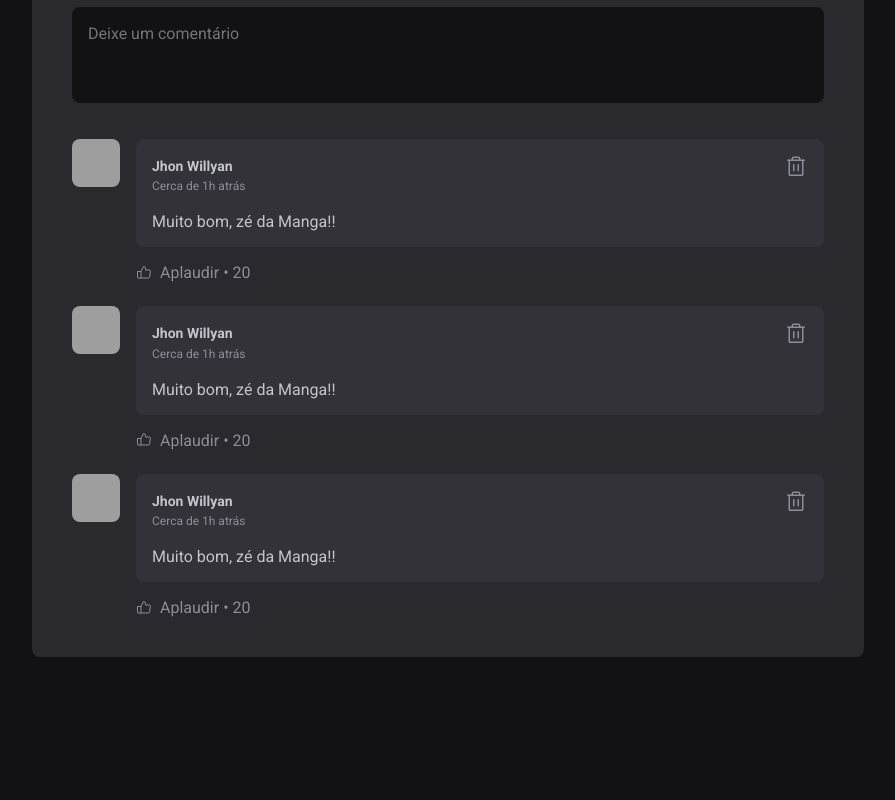
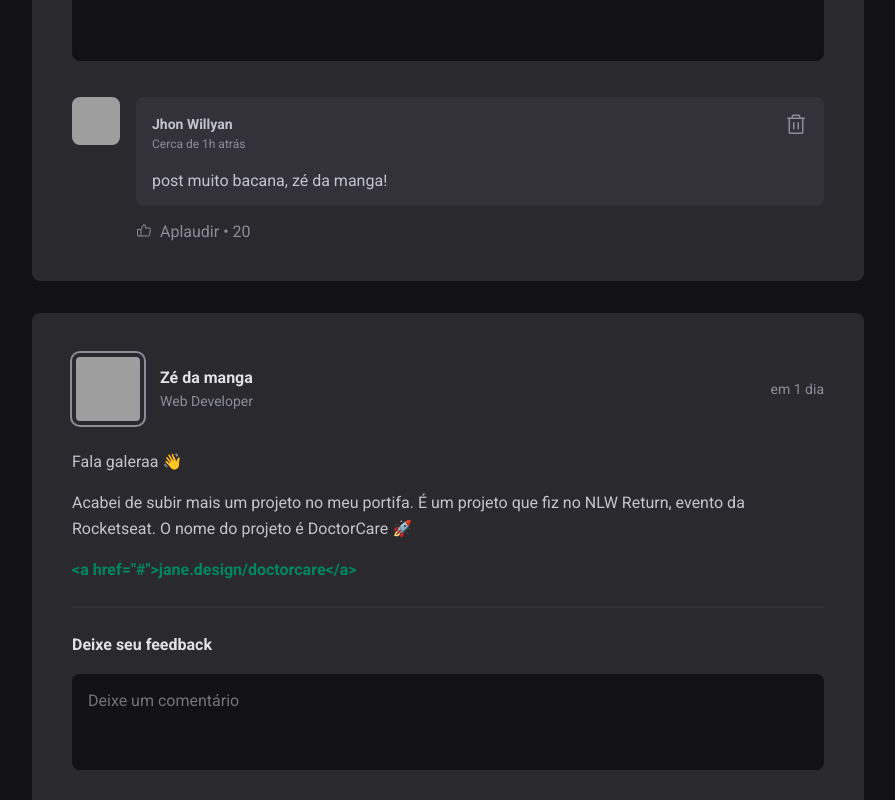
Before and after one commit to jhonanttan/feed_posts_react, a React (Vite) app in the folder projeto/: page / in a window 1280 px wide. Shown: the part 500-1300 px from the top of the page, without its empty margins (336-1231 px from the left). Before the commit the page ends 1189 px from the top, so only its background shows below. Built offline with nearby package versions, Linux system fonts and the light colour scheme; grey boxes are pictures that could not be loaded.

Commit message:
Aplicando comentários dinamicos com o usestates do react

```diff
--- a/projeto/package.json
+++ b/projeto/package.json
@@ -10,6 +10,7 @@
     "preview": "vite preview"
   },
   "dependencies": {
+    "date-fns": "^2.30.0",
     "phosphor-react": "^1.4.1",
     "react": "^18.2.0",
     "react-dom": "^18.2.0"
--- a/projeto/src/App.jsx
+++ b/projeto/src/App.jsx
@@ -4,6 +4,43 @@
 
 import './global.css';
 import styles from './App.module.css';
+
+
+// author: { avatar_url: "", name: "", role: ""}
+// publishedAt: Date
+// content: String
+
+const posts = [
+  {
+    id: 1,
+    author: {
+      avatarUrl: 'http://github.com/jhonanttan.png',
+      name: 'Jhon',
+      role: 'Web Developer'
+    },
+    content: [
+      { type: 'paragraph', content: 'Fala galeraa 👋',},
+      { type: 'paragraph', content: 'Acabei de subir mais um projeto no meu portifa. É um projeto que fiz no NLW Return, evento da Rocketseat. O nome do projeto é DoctorCare 🚀', },
+      { type: 'link', content: '<a href="#">jane.design/doctorcare</a>' },
+    ],
+    publishedAt: new Date('2023-10-16 20:00:00'),
+  },
+  {
+    id: 2,
+    author: {
+      avatarUrl: 'http://github.com/jhonanttan.png',
+      name: 'Zé da manga',
+      role: 'Web Developer'
+    },
+    content: [
+    { type: 'paragraph', content: 'Fala galeraa 👋',},
+    { type: 'paragraph', content: 'Acabei de subir mais um projeto no meu portifa. É um projeto que fiz no NLW Return, evento da Rocketseat. O nome do projeto é DoctorCare 🚀', },
+    { type: 'link', content: '<a href="#">jane.design/doctorcare</a>' }
+    ],
+    publishedAt: new Date('2023-10-17 20:00:00'),
+  },
+];
+
 
 export function App() {
   return (
@@ -13,10 +50,15 @@
     <div className={styles.wrapper}>
       <Sidebar />
       <main>
-    <Post
-      author="Jhon GOSTOSO"
-      content="Lorem ipsum dolor sit amet consectetur adipisicing elit. Nobis quibusdam repellat expedita autem nisi veniam vero, obcaecati eveniet dolore aliquam iste eius fugit velit dolorum magnam. Ullam sapiente illo sequi!"
-    />
+        {posts.map(post => {
+          return (
+            <Post
+              author={post.author}
+              content={post.content}
+              publishedAt={post.publishedAt}
+            />
+          )
+        })}
       </main>
     </div>
 
--- a/projeto/src/components/Comment.jsx
+++ b/projeto/src/components/Comment.jsx
@@ -2,7 +2,7 @@
 import styles from './Comment.module.css';
 import { Avatar } from './Avatar';
 
-export function Comment() {
+export function Comment( { content } ) {
     return (
         <div className={styles.comment}>
             <Avatar hasBorder={false} src="https://avatars.githubusercontent.com/u/108599288?v=4" alt="" />
@@ -21,7 +21,7 @@
                     </header>
 
                     <p>
-                        Muito bom, zé da Manga!!
+                        {content}
                     </p>
                 </div>
 
--- a/projeto/src/components/Post.jsx
+++ b/projeto/src/components/Post.jsx
@@ -1,44 +1,77 @@
+import { format, formatDistanceToNow } from 'date-fns';
+import ptBR from 'date-fns/locale/pt-BR';
+
 import { Avatar } from './Avatar';
 import { Comment } from './Comment';
 import styles from './Post.module.css';
+import { useState } from 'react';
 
-export function Post() {
+
+export function Post({ author, publishedAt, content }) {
+    const [comments, setComments  ] = useState([
+       'post muito bacana, zé da manga!'
+    ])
+
+    const [newCommentText, setNewCommentText] = useState('')
+
+    const publishedDateFormatted = format(publishedAt, "d 'de' LLLL 'às' HH:mm'h'", {
+        locale: ptBR,
+    });
+
+    const publishedDateRelativeToNow = formatDistanceToNow(publishedAt, {
+        locale: ptBR,
+        addSuffix: true,
+
+    })
+
+    function handleCreateNewComment(event) {
+        event.preventDefault();
+        setComments([...comments, newCommentText])
+        setNewCommentText('')
+    }
+
+    function handleNewCommentChange() {
+        setNewCommentText(event.target.value);
+    }
+
     return (
         <article className={styles.post}>
             <header>
                 <div className={styles.author}>
-                    <Avatar src="https://avatars.githubusercontent.com/u/108599288?v=4" alt="" />
+                    <Avatar src={author.avatarUrl} alt="" />
                     <div className={styles.authorInfo}>
-                        <strong>Jhonanttan Willyan</strong>
-                        <span>Web developer</span>
+                        <strong>{author.name}</strong>
+                        <span>{author.role}</span>
                     </div>
                 </div>
 
 
-                <time title='15 de Outubro às 11:51' dateTime='2023-15-10 11:51:30'>Públicado há 1h</time>
+                <time title='15 de Outubro às 11:51' dateTime={publishedAt.toISOString}>
+                    {publishedDateRelativeToNow}
+                </time>
+
             </header>
 
             <div className={styles.content}>
-            <p>Fala galeraa 👋</p>
-
-            <p>Acabei de subir mais um projeto no meu portifa. É um projeto que fiz no NLW Return, evento da Rocketseat. O nome do projeto é DoctorCare 🚀</p>
-
-            <p><a href="#">jane.design/doctorcare</a></p>
-
-            <p>
-                <a href="#">#novoprojeto </a> {' '}
-                <a href="#">#nlw </a> {' '}
-                <a href="#">#rocketseat</a> {' '}
-            </p>
+            {content.map(line => {
+                if (line.type === 'paragraph') {
+                    return <p>{line.content}</p>;
+                } else if (line.type === 'link') {
+                    return <p> <a href="">{line.content}</a> </p>;
+                }
+            })}
 
             </div>
 
 
-            <form className={styles.commentForm}>
+            <form onSubmit={handleCreateNewComment} className={styles.commentForm}>
                 <strong>Deixe seu feedback</strong>
 
                 <textarea
+                    name='comment'
                     placeholder='Deixe um comentário'
+                    value={newCommentText}
+                    onChange={handleNewCommentChange}
                 />
 
                 <footer>
@@ -47,9 +80,9 @@
             </form>
 
             <div className={styles.commentList}>
-                <Comment />
-                <Comment />
-                <Comment />
+                {comments.map(commment => {
+                    return <Comment content={commment} />
+                })}
             </div>
 
         </article>
```
Also changed, not shown: 1 other file (tests, documents, lock files or other folders).
